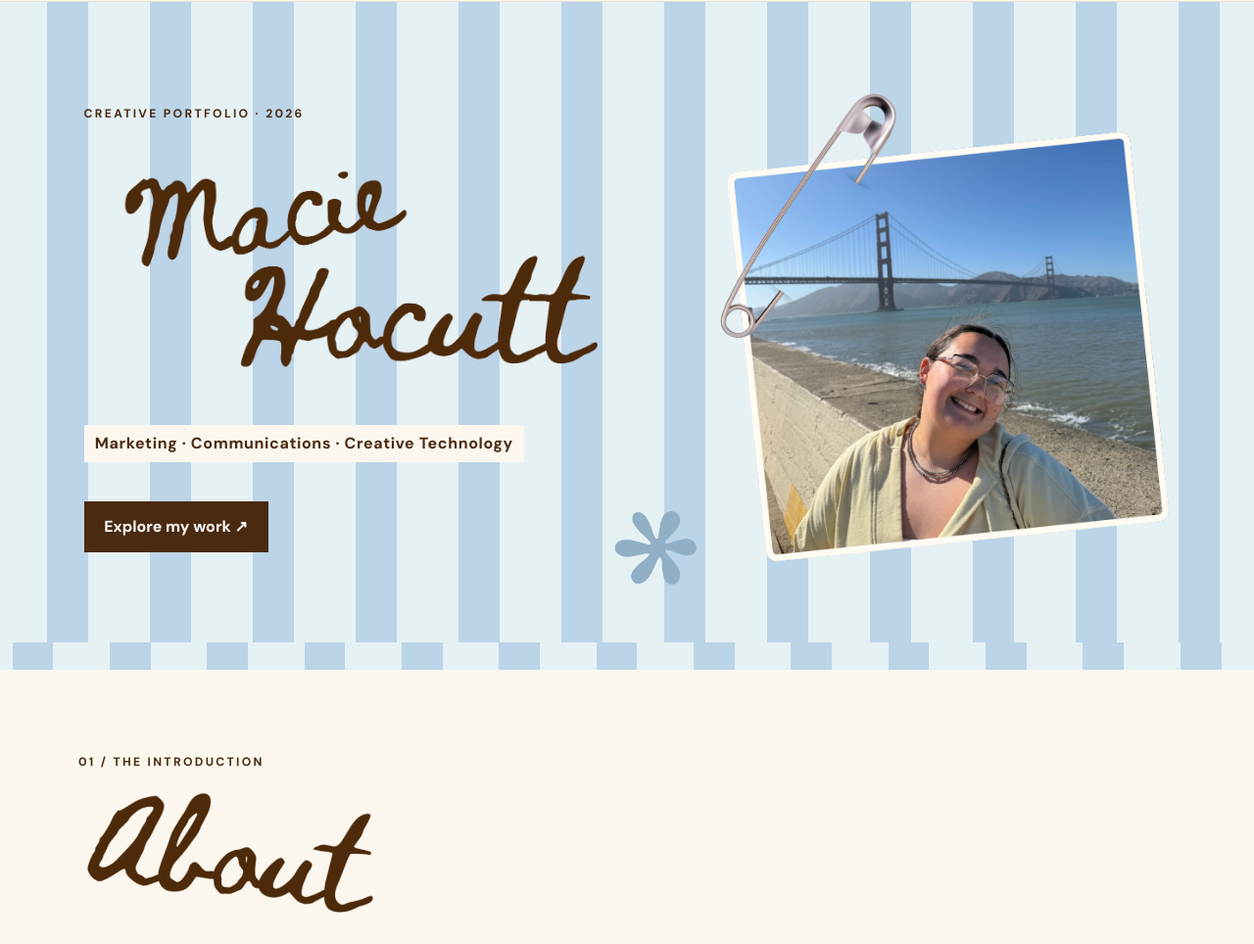
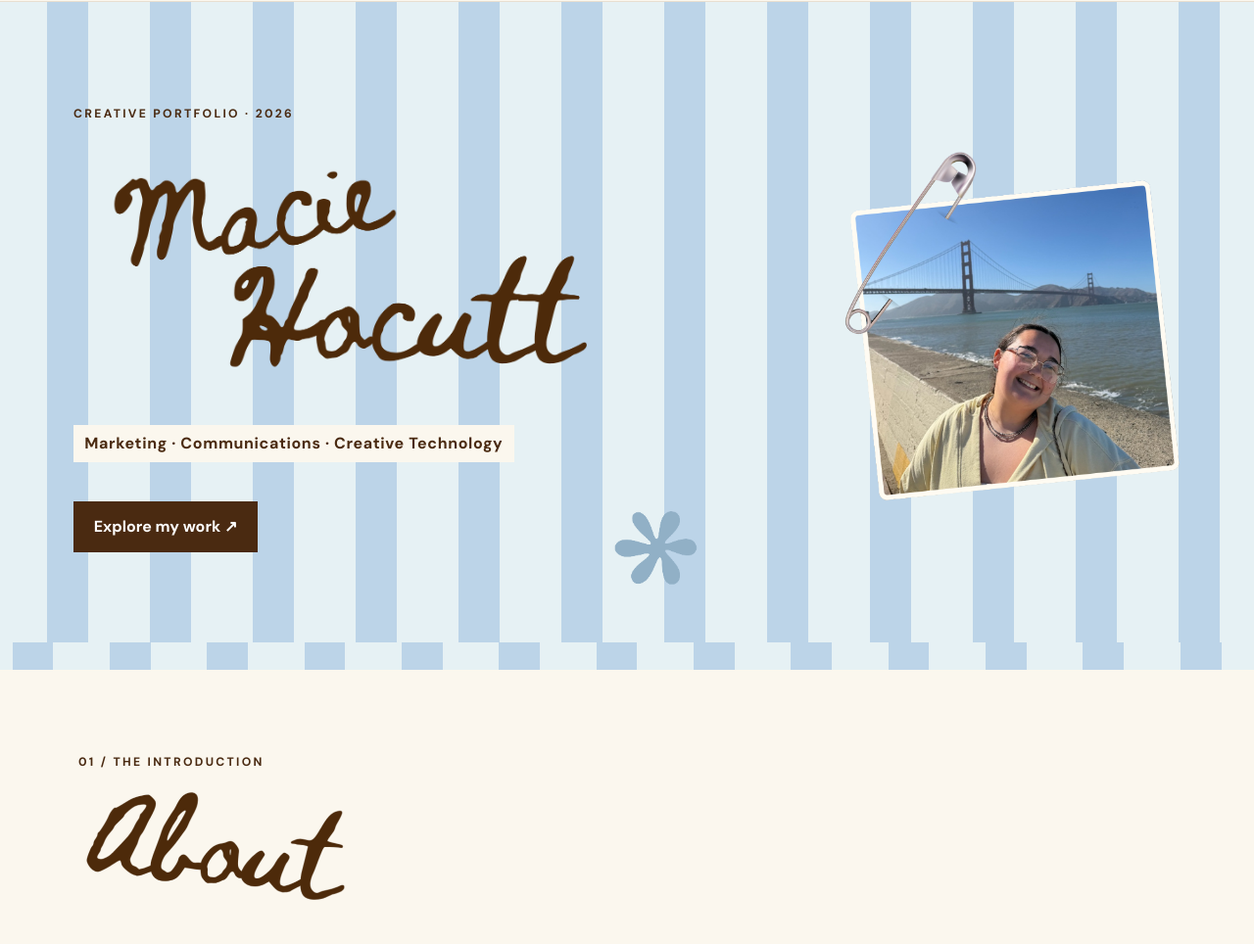
Before and after one commit to mhocutt21/maciehocutt, a plain HTML site: page index.html in a window 1280 px wide. Shown: the part 84-1048 px from the top of the page at 98% size. Drawn offline with Linux system fonts and the light colour scheme.

Commit message:
Constrain Canva artwork sizing and restore clean layout

```diff
--- a/style.css
+++ b/style.css
@@ -46,3 +46,14 @@
 .hero-inner > .canva-polaroid > img.hero-photo{display:block!important;width:100%!important;height:auto!important;max-width:100%!important;aspect-ratio:auto!important;object-fit:contain!important;object-position:center!important;transform:none!important;border:0!important;border-radius:0!important;box-shadow:none!important}
 .hero-inner > .canva-polaroid::before,.hero-inner > .canva-polaroid::after{content:none!important}
 @media(max-width:560px){.hero-inner > .canva-polaroid{width:min(85vw,360px)!important;flex:0 1 auto!important}}
+
+/* Layout cleanup: avoid oversized decorative assets and nested framing */
+.hero-inner{position:relative}
+.hero-copy{min-width:0}
+.hero-name{max-width:min(570px,100%)!important}
+.hero-name .hero-name-img{width:100%!important;height:auto!important;max-height:420px!important;object-fit:contain!important}
+.hero-inner>.canva-polaroid{align-self:center!important;max-width:min(42vw,470px)!important}
+.hero-inner>.canva-polaroid>.hero-photo{width:100%!important;max-height:560px!important;object-fit:contain!important}
+.about-heading-decoration .canva-img{max-height:85px}
+.section-heading .image-heading .canva-img{max-height:140px;max-width:min(640px,85vw)}
+@media(max-width:560px){.hero-inner>.canva-polaroid{max-width:min(85vw,360px)!important}.hero-name .hero-name-img{max-height:280px!important}}
```
